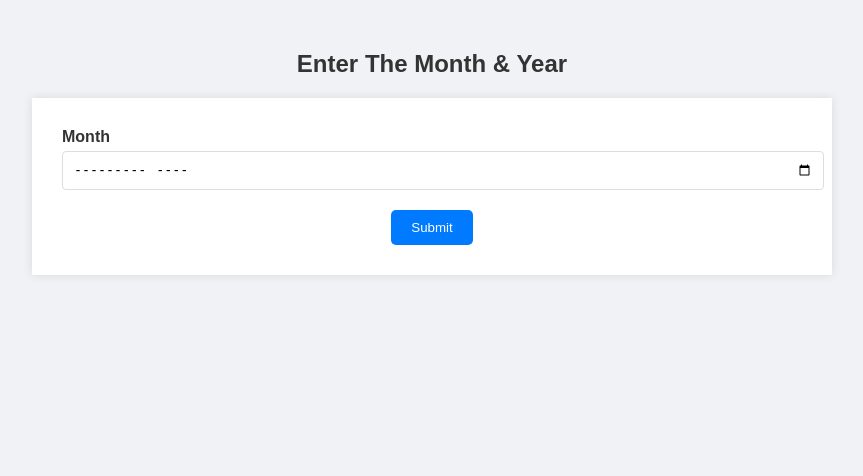
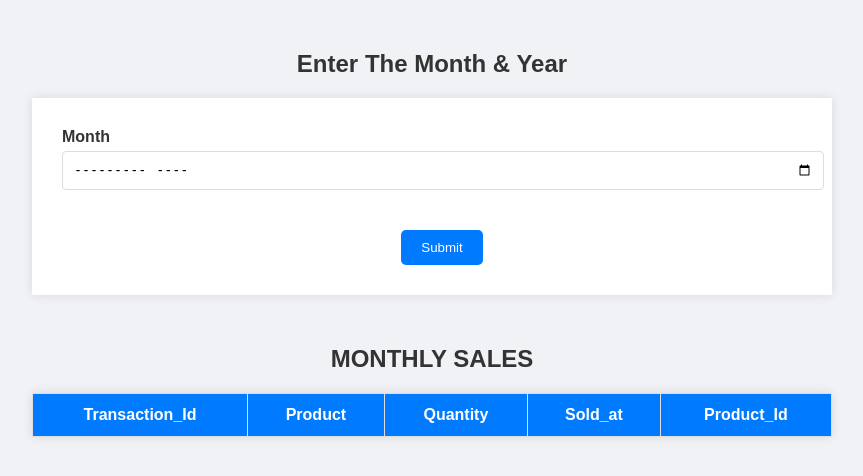
Before and after one commit to anmollate/AI-INVENTORY-SYSTEM, a Flask app: page /monthlysales in a window 1280 px wide. Shown: the top 476 px of the page, without its empty margins (208-1071 px from the left). Run offline with Flask 3, Linux system fonts and the light colour scheme; lists and menus that the app fills with data are empty; some libraries are stand-ins or nearby versions.

Commit message:
Issue Monthly Sales #4✅

```diff
--- a/app.py
+++ b/app.py
@@ -14,20 +14,21 @@ load_dotenv()
 app = Flask(__name__)
 
 # PostgreSQL connection
+# def get_db_connection():
+#     conn = psycopg2.connect(
+#         host=os.getenv("DB_HOST"),
+#         database=os.getenv("DB_NAME"),
+#         user=os.getenv("DB_USER"),
+#         password=os.getenv("DB_PASS"),
+#         port=os.getenv("DB_PORT", 5432)
+#     )
+#     return conn
+
+#Render DB Connection
+DATABASE_URL = os.environ.get("DATABASE_URL")
 def get_db_connection():
-    conn = psycopg2.connect(
-        host=os.getenv("DB_HOST"),
-        database=os.getenv("DB_NAME"),
-        user=os.getenv("DB_USER"),
-        password=os.getenv("DB_PASS"),
-        port=os.getenv("DB_PORT", 5432)
-    )
+    conn = psycopg2.connect(DATABASE_URL, sslmode="require")
     return conn
-
-# DATABASE_URL = os.environ.get("DATABASE_URL")
-# def get_db_connection():
-#     conn = psycopg2.connect(DATABASE_URL, sslmode="require")
-#     return conn
 
 @app.route('/')
 def index():
@@ -284,6 +285,22 @@ def submitinv():
 
     return redirect('/updateinventory')
 
+#Monthly Transactions Filter
+@app.route('/submitmnt',methods=['POST'])
+def submitmnt():
+    result=request.form['month']
+    year=int(result.split('-')[0])
+    month=int(result.split('-')[1])
+    print(year,month)
+    conn=get_db_connection()
+    cursor=conn.cursor(cursor_factory=RealDictCursor)
+    cursor.execute('Select * from sales where EXTRACT(MONTH From sold_at)=%s and EXTRACT(YEAR From sold_at)=%s',(month,year))
+    data=cursor.fetchall()
+    cursor.close()
+    conn.close()
+
+    return render_template('monthlysales.html',table=data)
+
 @app.route('/updateinventory')
 def updateinventory():
     return render_template('updateinventory.html')
--- a/templates/monthlysales.html
+++ b/templates/monthlysales.html
@@ -4,6 +4,7 @@
     <meta charset="UTF-8">
     <title>Monthly Sales</title>
     <link rel="stylesheet" href="{{ url_for('static', filename='stylesform.css') }}">
+    <link rel="stylesheet" href="{{ url_for('static', filename='stylestable.css') }}">
 </head>
 <body>
 
@@ -22,6 +23,32 @@
     </form>
 </div>
 
+   <div class="container">
+        <h2>MONTHLY SALES</h2>
+        <table class="table">
+            <thead>
+                <tr>
+                    <th>Transaction_Id</th>
+                    <th>Product</th>
+                    <th>Quantity</th>
+                    <th>Sold_at</th>
+                    <th>Product_Id</th>
+                </tr>
+            </thead>
+            <tbody>
+                {% for row in table %}
+                <tr>
+                    <td>{{ row.transaction_id }}</td>
+                    <td>{{ row.product }}</td>
+                    <td>{{ row.quantity }}</td>
+                    <td>{{ row.sold_at }}</td>
+                    <td>{{ row.product_id}}</td>
+                </tr>
+                {% endfor %}
+            </tbody>
+        </table>
+    </div>
+
 
 </body>
 </html>
```
